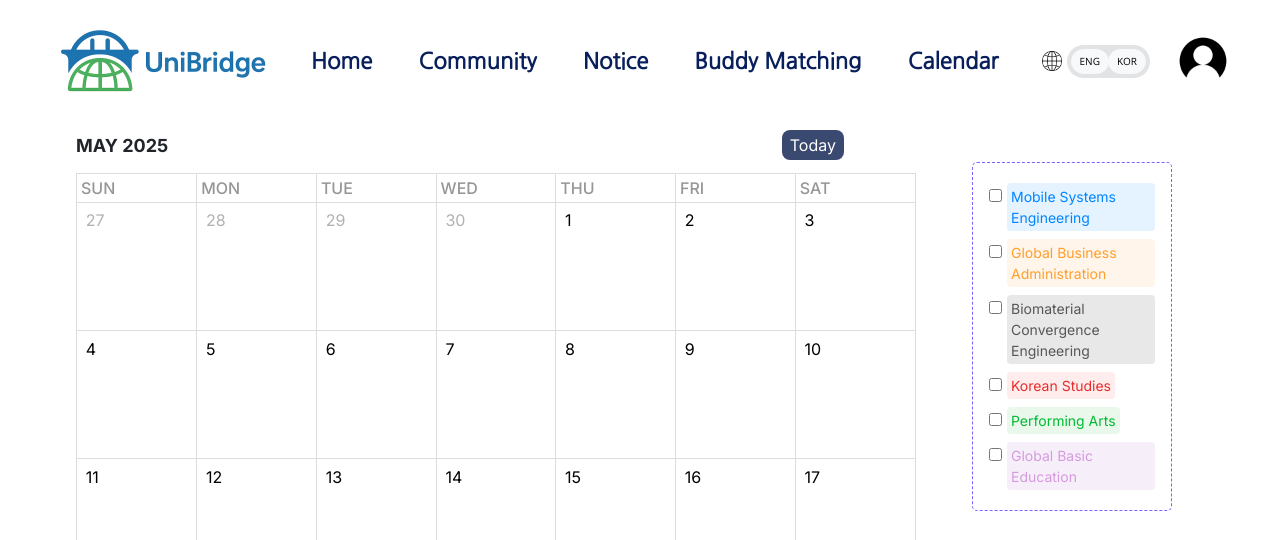
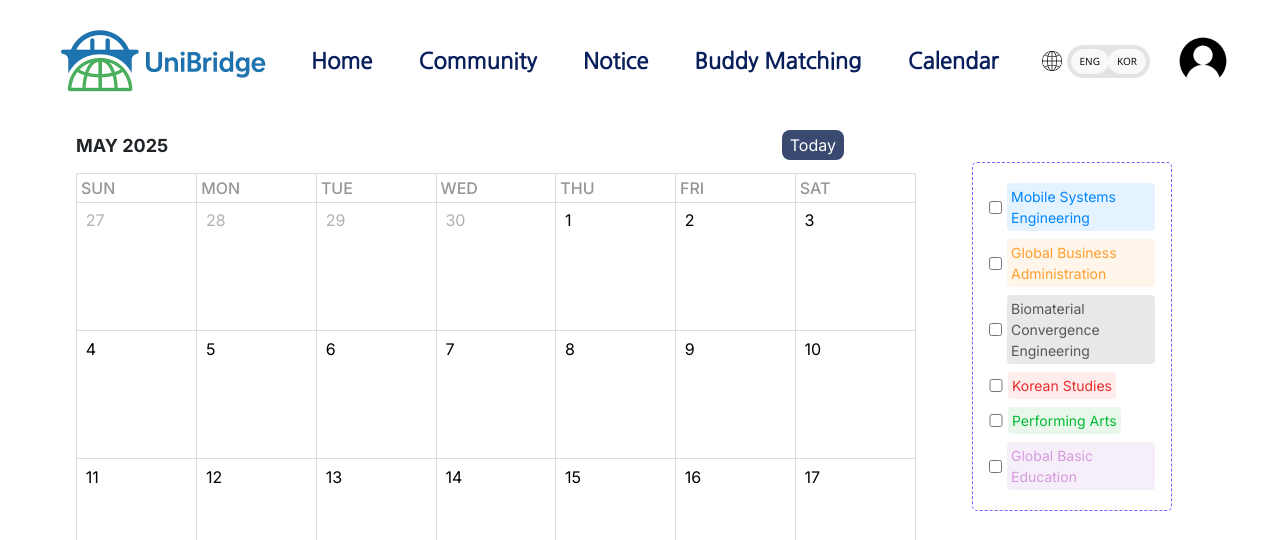
Before and after one commit to userVallen/UniBridge, a React (Create React App) app: page /calendar in a window 1280 px wide. Shown: the top 540 px of the page. Built offline with nearby package versions, Linux system fonts and the light colour scheme; some icons are missing.

Commit message:
Implement calendar filter feature

```diff
--- a/public/index.html
+++ b/public/index.html
@@ -1,4 +1,4 @@
-<!DOCTYPE html>
+<!doctype html>
 <html lang="en">
   <head>
     <meta charset="utf-8" />
--- a/src/pages/Calendar/Calendar.jsx
+++ b/src/pages/Calendar/Calendar.jsx
@@ -11,13 +11,13 @@ import FilterBox from "./FilterBox";
 import "../../styles/calendar-page.css";
 import styles from "./Calendar.module.css";
 import { SharedEventsContext } from "../../contexts/SharedEventsContext";
-import { majorColorClassMap } from "../../constants/stylesMap";
 
 function Calendar() {
   const [startDate, setStartDate] = useState(new Date());
   const calendarRef = useRef(null);
   const { i18n } = useTranslation();
   const { sharedEvents, setSharedEvent } = useContext(SharedEventsContext);
+  const [selectedMajors, setSelectedMajors] = useState([]);
 
   const handlePrev = () => {
     const prevMonth = new Date(
@@ -76,17 +76,34 @@ function Calendar() {
                 locales={allLocales}
                 locale={i18n.language}
                 dayCellContent={renderDayCellContent}
-                eventClassNames={(arg) => {
-                  const major = arg.event.extendedProps.major;
-                  const colorClass = majorColorClassMap[major];
-                  return [`event-${colorClass}`];
+                selectable={true}
+                editable={true} // Should be editable ***strictly for admins*** (editable for all for now)
+                eventDidMount={(info) => {
+                  const eventMajor = info.event.extendedProps.major;
+
+                  // If no filters are applied, display all majors
+                  if (selectedMajors.length === 0) {
+                    info.el.style.display = "";
+                    return;
+                  }
+
+                  // If there is at least one major applied, display filtered majors only
+                  if (selectedMajors.includes(eventMajor)) {
+                    info.el.style.display = "";
+                  } else {
+                    info.el.style.display = "none";
+                  }
                 }}
+                key={selectedMajors.join(",")}
               />
             </div>
           </Col>
 
           <Col lg={3} md={3} sm={12}>
-            <FilterBox />
+            <FilterBox
+              selectedMajors={selectedMajors}
+              setSelectedMajors={setSelectedMajors}
+            />
           </Col>
         </Row>
       </Container>
--- a/src/pages/Calendar/FilterBox.jsx
+++ b/src/pages/Calendar/FilterBox.jsx
@@ -2,30 +2,45 @@ import { useTranslation } from "react-i18next";
 import { majorColorClassMap, majorList } from "../../constants/stylesMap";
 import styles from "./FilterBox.module.css";
 
-function FilterBox() {
+function FilterBox({ selectedMajors, setSelectedMajors }) {
   const { t } = useTranslation();
 
   return (
     <div className={styles.filterContainer}>
       <div className={styles.filterBox}>
         {majorList.map((major, index) => {
+          const checkboxId = `major-checkbox-${index}`;
           return (
             <div key={index} className={styles.optionLabel}>
               <input
+                id={checkboxId}
                 className={styles.checkboxWrapper}
                 type="checkbox"
                 value={t(`filter.${major}`)}
+                checked={selectedMajors.includes(major)}
+                onChange={() => {
+                  if (selectedMajors.includes(major)) {
+                    setSelectedMajors(
+                      selectedMajors.filter((majorToDeselect) => {
+                        majorToDeselect !== major;
+                      })
+                    );
+                  } else {
+                    setSelectedMajors([...selectedMajors, major]);
+                  }
+                }}
               />
-              <div
+              <label
                 key={index}
+                htmlFor={checkboxId}
                 className={styles.labelContainer}
                 style={{
                   backgroundColor: `${majorColorClassMap[`${major}`].background}`,
                   color: `${majorColorClassMap[`${major}`].color}`,
                 }}
               >
-                <label>{t(`filter.${major}`)}</label>
-              </div>
+                {t(`filter.${major}`)}
+              </label>
             </div>
           );
         })}
--- a/src/pages/Calendar/FilterBox.module.css
+++ b/src/pages/Calendar/FilterBox.module.css
@@ -1,7 +1,7 @@
 .checkboxWrapper {
   margin-right: 5px;
-  margin-top: 6px;
-  height: fit-content;
+  display: flex;
+  width: 1em;
 }
 
 .filterBox {
@@ -29,6 +29,7 @@
   display: flex;
   flex-direction: row;
   justify-content: start;
+  align-items: center;
   font-family: "Inter", sans-serif;
   font-size: 14px;
   margin: 0.25rem 0;
```
